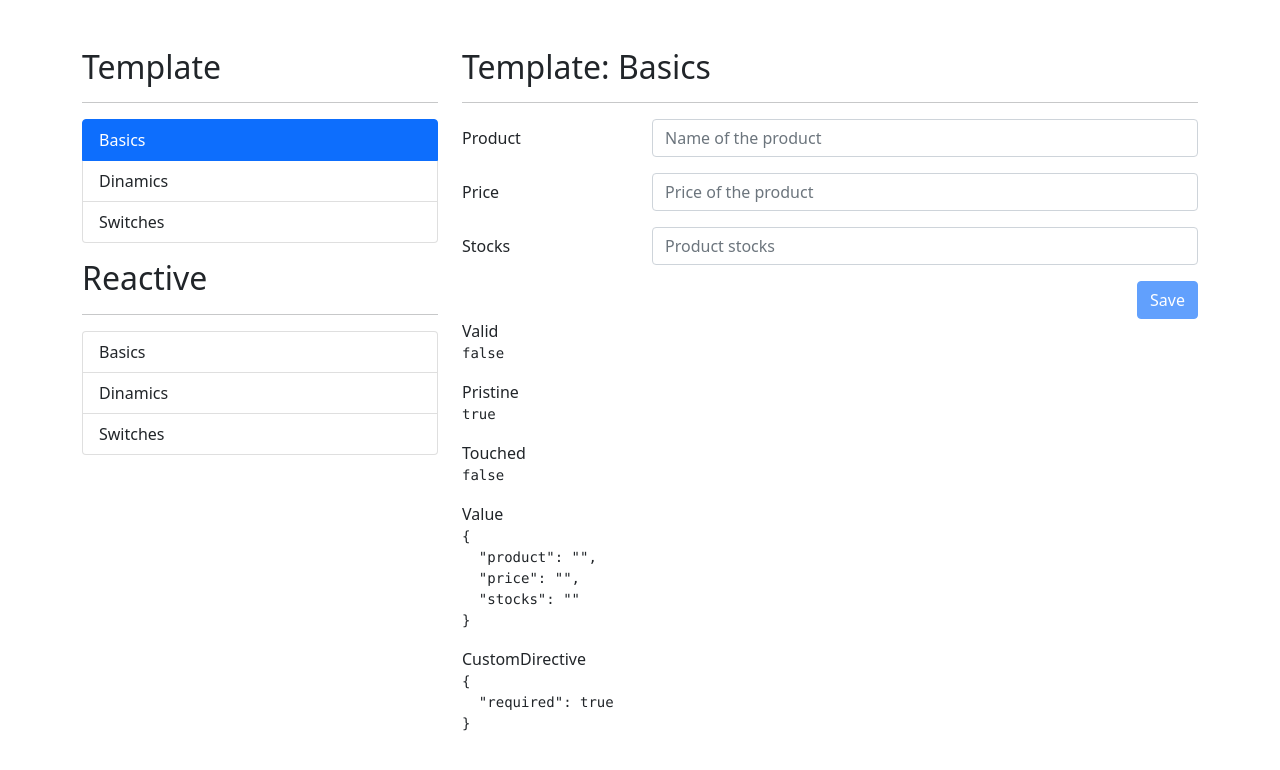
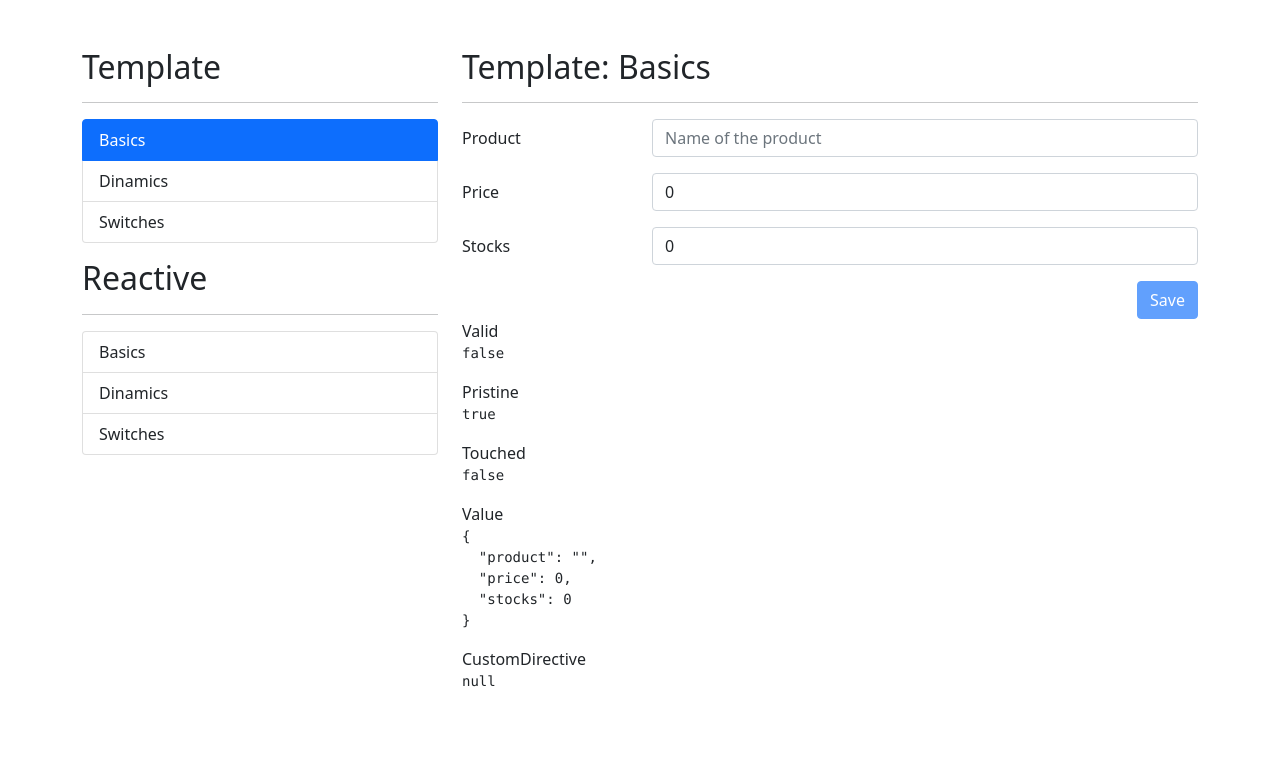
Before and after one commit to Gwathlo/formsApp, an Angular app: page /template/basics in a window 1280 px wide. Shown: the top 770 px of the page. Built offline with nearby package versions, Linux system fonts and the light colour scheme.

Commit message:
Clean form

```diff
--- a/src/app/template/components/basics/basics.component.html
+++ b/src/app/template/components/basics/basics.component.html
@@ -8,7 +8,7 @@
             <div class="mb-3 row">
                 <label class="col-sm-3 col-form-label">Product</label>
                 <div class="col-sm-9">
-                    <input type="text" class="form-control" placeholder="Name of the product" ngModel name="product" autocomplete="off" required minlength="3">
+                    <input type="text" class="form-control" placeholder="Name of the product" [ngModel]="initForm.product" name="product" autocomplete="off" required minlength="3">
                     <span class="form-text text-danger" *ngIf="productValid()">Must be 3 letters</span>
                 </div>
             </div>
@@ -16,7 +16,7 @@
             <div class="mb-3 row">
                 <label class="col-sm-3 col-form-label">Price</label>
                 <div class="col-sm-9">
-                    <input type="number" class="form-control" placeholder="Price of the product" ngModel name="price" required>
+                    <input type="number" class="form-control" placeholder="Price of the product" [ngModel]="initForm.price" name="price" required>
                     <span class="form-text text-danger" *ngIf="priceValid()">Must be 0 or greater</span>
                 </div>
             </div>
@@ -25,7 +25,7 @@
             <div class="mb-3 row">
                 <label class="col-sm-3 col-form-label">Stocks</label>
                 <div class="col-sm-9">
-                    <input type="number" class="form-control" customMin [minim]="0" required placeholder="Product stocks" ngModel name="stocks">
+                    <input type="number" class="form-control" customMin [minim]="0" required placeholder="Product stocks" [ngModel]="initForm.stocks" name="stocks">
                 </div>
             </div>
 
--- a/src/app/template/components/basics/basics.component.ts
+++ b/src/app/template/components/basics/basics.component.ts
@@ -8,6 +8,12 @@
 })
 export class BasicsComponent implements OnInit {
   @ViewChild('myForm') myForm!: NgForm;
+
+  initForm = {
+    product: '',
+    price: 0,
+    stocks: 0,
+  };
 
   constructor() {}
 
@@ -29,5 +35,9 @@
 
   save() {
     console.log(this.myForm.value);
+    this.myForm.resetForm({
+      price: 0,
+      stocks: 0,
+    });
   }
 }
```
